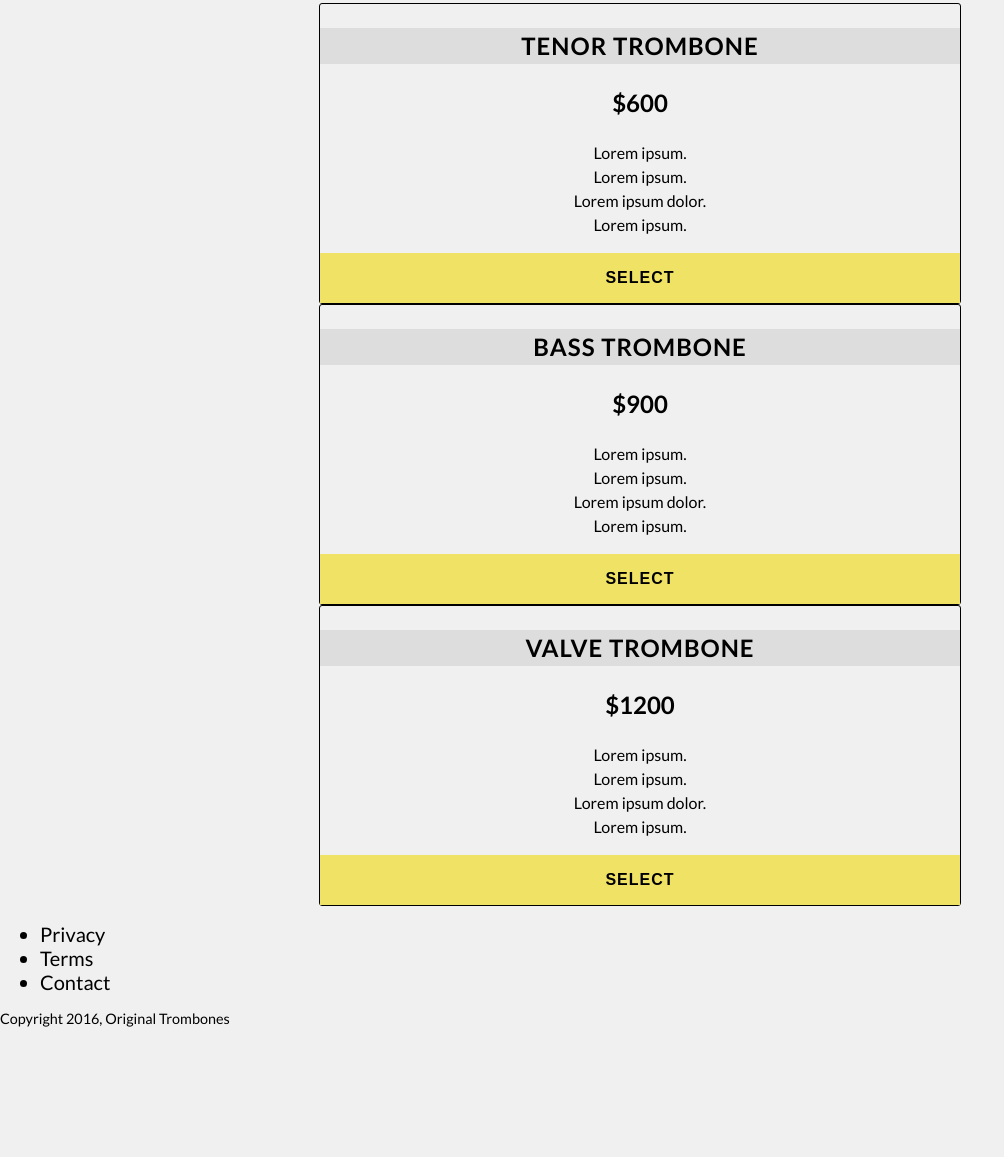
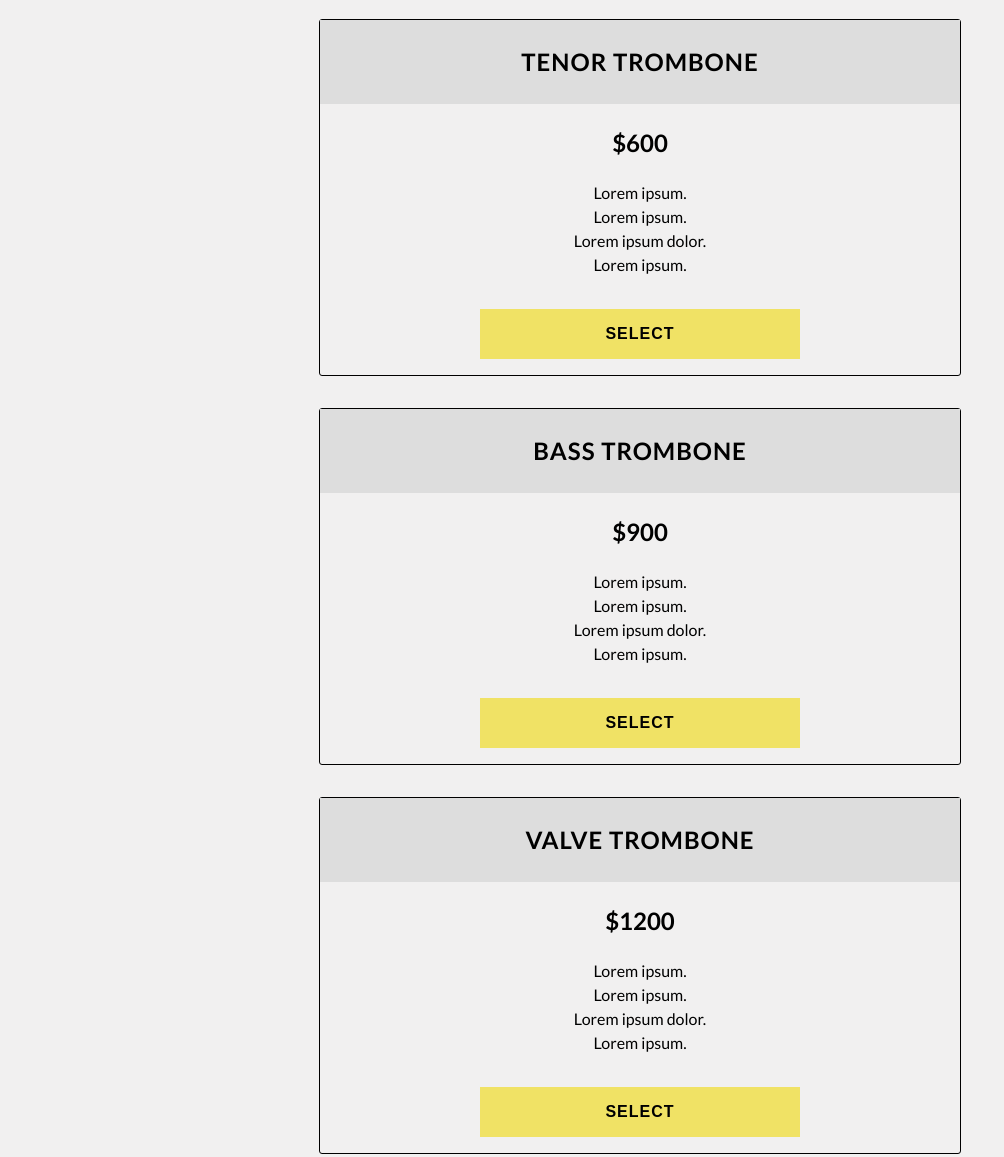
Before and after one commit to manrodri/landingPageAssignment, a plain HTML site: page index.html in a window 1280 px wide. Shown: the part 1643-2800 px from the top of the page, without its empty margins (0-1004 px from the left). Before the commit the page ends 2685 px from the top, so only its background shows below. Drawn offline with Linux system fonts and the light colour scheme.

Commit message:
improved pricing section

```diff
--- a/css/style.css
+++ b/css/style.css
@@ -36,9 +36,10 @@ body {
     letter-spacing: 1px;
     line-height: 1.5;
     font-weight: bold;
-    padding: 0 2em;
+    padding: 1em 2em;
     font-size: 1.5em;
     background-color: #ddd;
+    margin: 0;
 }
 
 .pricing {
@@ -50,13 +51,18 @@ body {
 }
 
 .pricing-link{
-    width: calc(100% / 3);
+    text-decoration: none;
+    color: black;
 }
 
 .pricing-price {
     font-weight: 700;
     font-size: 1.5rem;
 
+}
+
+.container-pricing .btn {
+    width: 50%;
 }
 
 .footer-list-item {
@@ -132,7 +138,8 @@ body {
         border: 1px solid #000;
         border-radius: 3px;
         width: 50%;
-        min-width: 400px;
+        min-width: 300px;
+        margin: 1em auto;
     }
 
     .video {
--- a/index.html
+++ b/index.html
@@ -87,27 +87,27 @@
                 <p class="pricing-title">TENOR TROMBONE</p>
                 <p class="pricing-price">$600</p>
                 <p class="pricing-body">Lorem ipsum.<br> Lorem ipsum.<br> Lorem ipsum dolor.<br> Lorem ipsum.</p>
-                <a href="#" class="pricing-link btn">select</a>
+                <p class='btn'><a href="#" class="pricing-link">select</a></p>
             </div>
             <div class="container container-pricing">
                 <p class="pricing-title">BASS TROMBONE</p>
                 <p class="pricing-price">$900</p>
                 <p class="pricing-body">Lorem ipsum.<br> Lorem ipsum.<br> Lorem ipsum dolor.<br> Lorem ipsum.</p>
-                <a href="" class="pricing-link btn">select</a>
+                <p class='btn'><a href="#" class="pricing-link">select</a></p>
             </div>
 
             <div class="container container-pricing" >
                 <p class="pricing-title">VALVE TROMBONE</p>
                 <p class="pricing-price">$1200</p>
                 <p class="pricing-body">Lorem ipsum.<br> Lorem ipsum.<br> Lorem ipsum dolor.<br> Lorem ipsum.</p>
-                <a href="" class="pricing-link btn">select</a>
+                <p class='btn'><a href="#" class="pricing-link">select</a></p>
             </div>
     </div>
     <footer>
-        <ul class="footer-list">
-            <li class="footer-list-item">Privacy</li>
-            <li class="footer-list-item">Terms</li>
-            <li class="footer-list-item">Contact</li>
+        <ul class="footer-list nav-list">
+            <li class="footer-list-item nav-list-item">Privacy</li>
+            <li class="footer-list-item nav-list-item">Terms</li>
+            <li class="footer-list-item nav-list-item">Contact</li>
         </ul>
         <p class="footer-body">Copyright 2016, Original Trombones</p>
     </footer>
```
